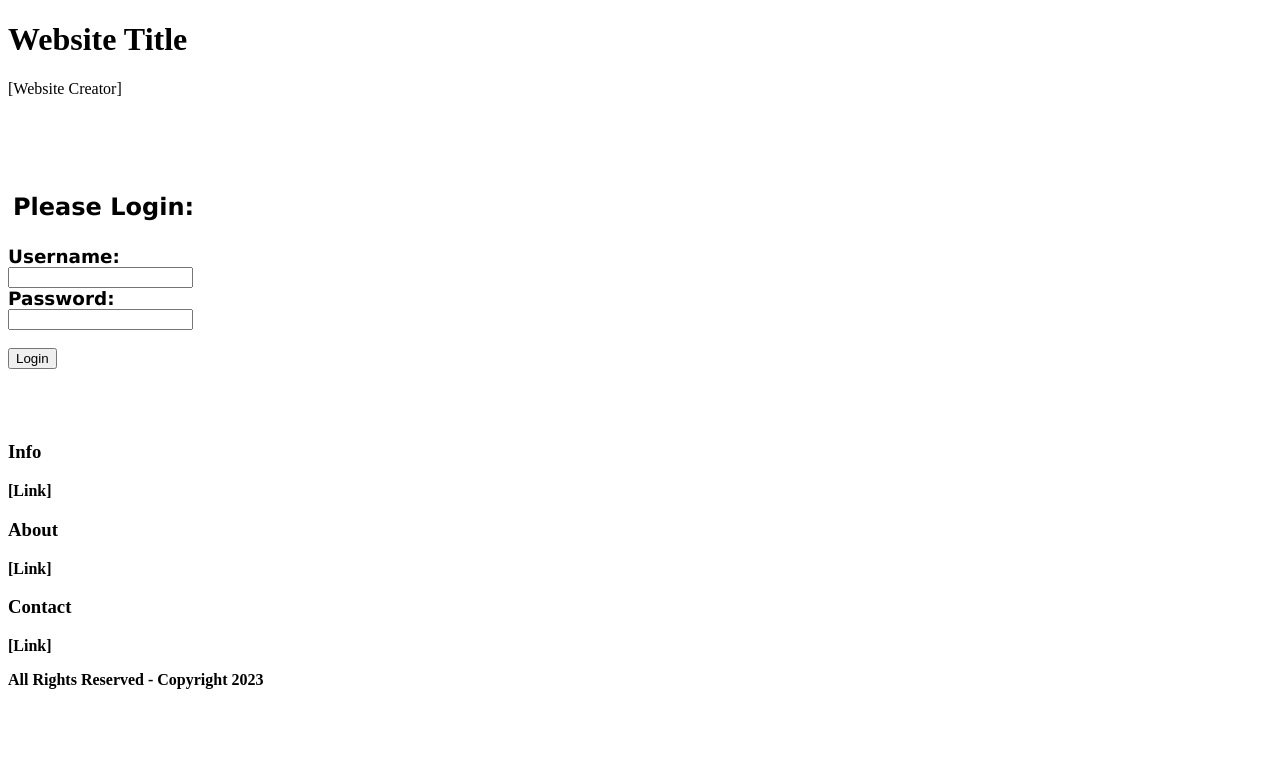
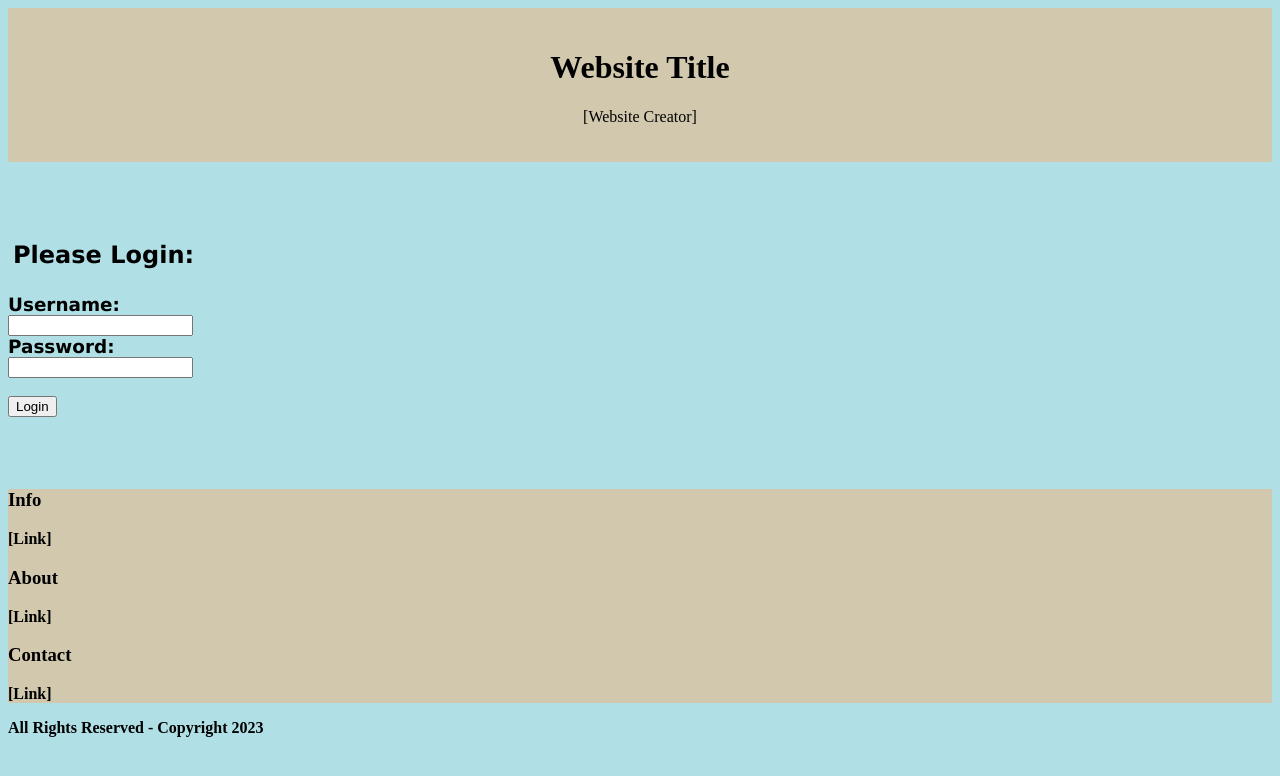
Before and after one commit to br4dyb/br4dyb.github.io, a plain HTML site: page index.html in a window 1280 px wide. Drawn offline with Linux system fonts and the light colour scheme.

Commit message:
Update index.html

```diff
--- a/index.html
+++ b/index.html
@@ -1,15 +1,16 @@
 <!DOCTYPE html>
 <html>
 
-  <header>
+<head>
 <style>
 
-  background-color: #d1c8ae;
-  text-align: center;
-  padding: 20px;
+body {background-color: powderblue;}
+header   {background-color: #d1c8ae; text-align: center; padding: 20px;}
+footer {background-color: #d1c8ae; top-padding: 0px}
+</style>
+</head>
 
-</style>
-
+  <header>
 <h1>Website Title</h1>
 <p>[Website Creator]</p>
 </header>
```
